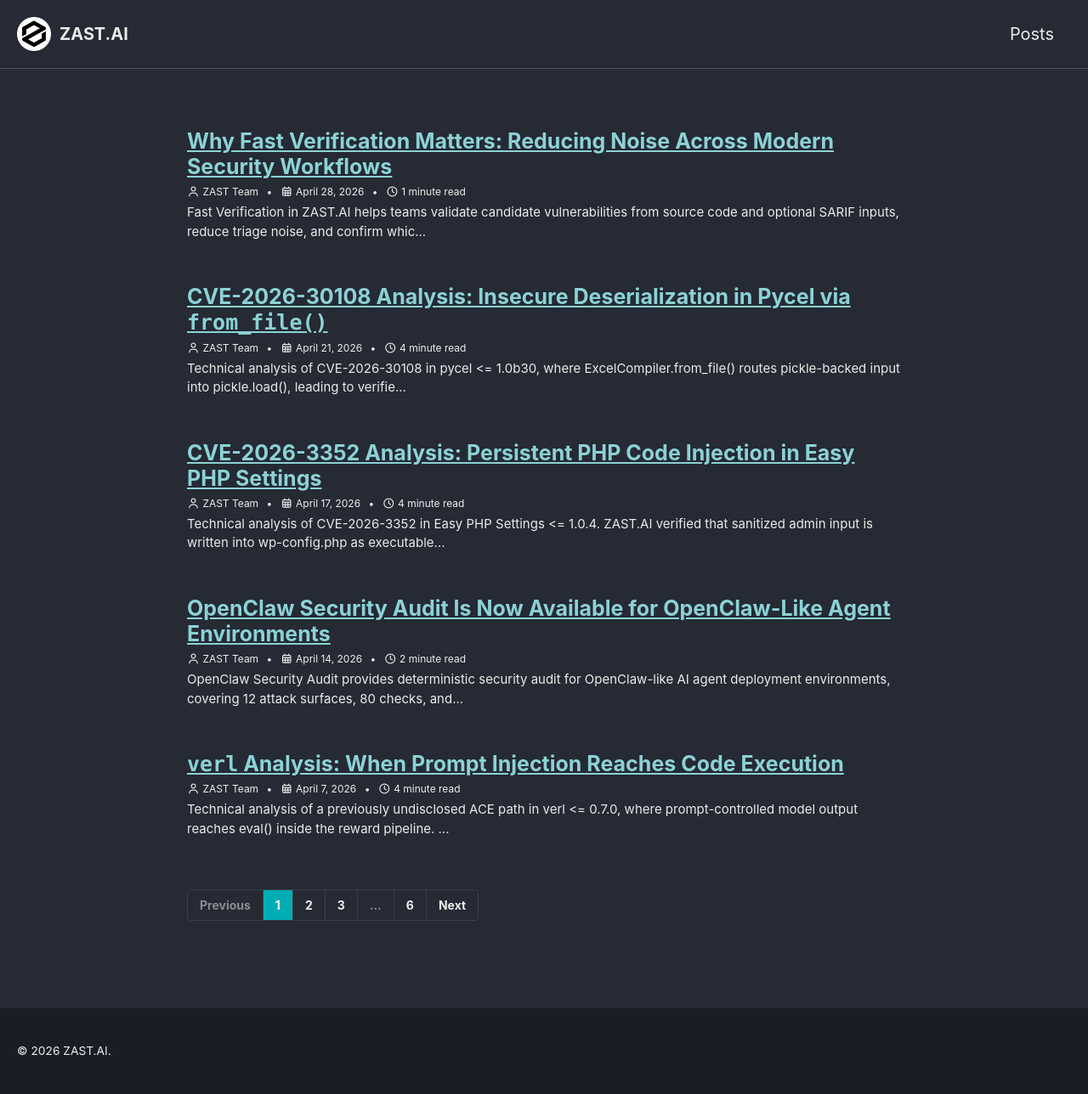
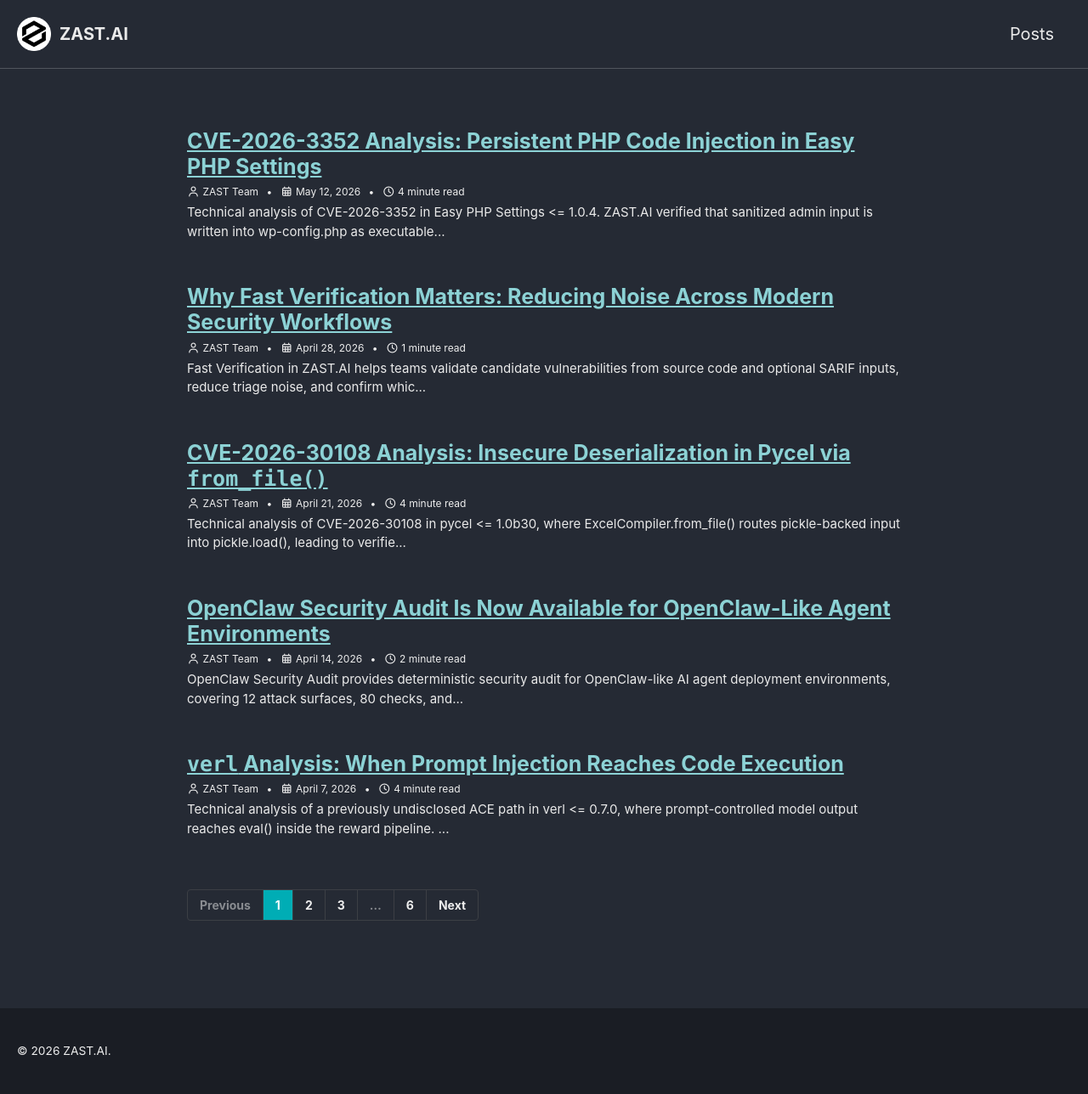
Before and after one commit to zast-ai/blog, a Jekyll site: the page built from index.html, in a window 1280 px wide. Shown: the whole page at 85% size. Built offline with Jekyll 4.4.1, drawn with Linux system fonts in a browser that asks for light colours; cached includes are drawn as plain includes; the list of posts is cut into pages by our own code.

Commit message:
Release v2026.5.13.1

```diff
--- a/_posts/2026-05-12-Persistent-PHP-Code-Injection-in-Easy-PHP-Settings.md
+++ b/_posts/2026-05-12-Persistent-PHP-Code-Injection-in-Easy-PHP-Settings.md
@@ -2,7 +2,7 @@
 title: "CVE-2026-3352 Analysis: Persistent PHP Code Injection in Easy PHP Settings"
 description: "Technical analysis of CVE-2026-3352 in Easy PHP Settings <= 1.0.4. ZAST.AI verified that sanitized admin input is written into `wp-config.php` as executable PHP, enabling persistent PHP code injection."
 keywords: "CVE-2026-3352, Easy PHP Settings, WordPress vulnerability, PHP code injection, wp-config.php, sanitize_text_field, ZAST.AI, vulnerability research"
-date: 2026-04-17
+date: 2026-05-12
 categories: ["Vulnerability Research", "WordPress Security"]
 tags:
   [
```
